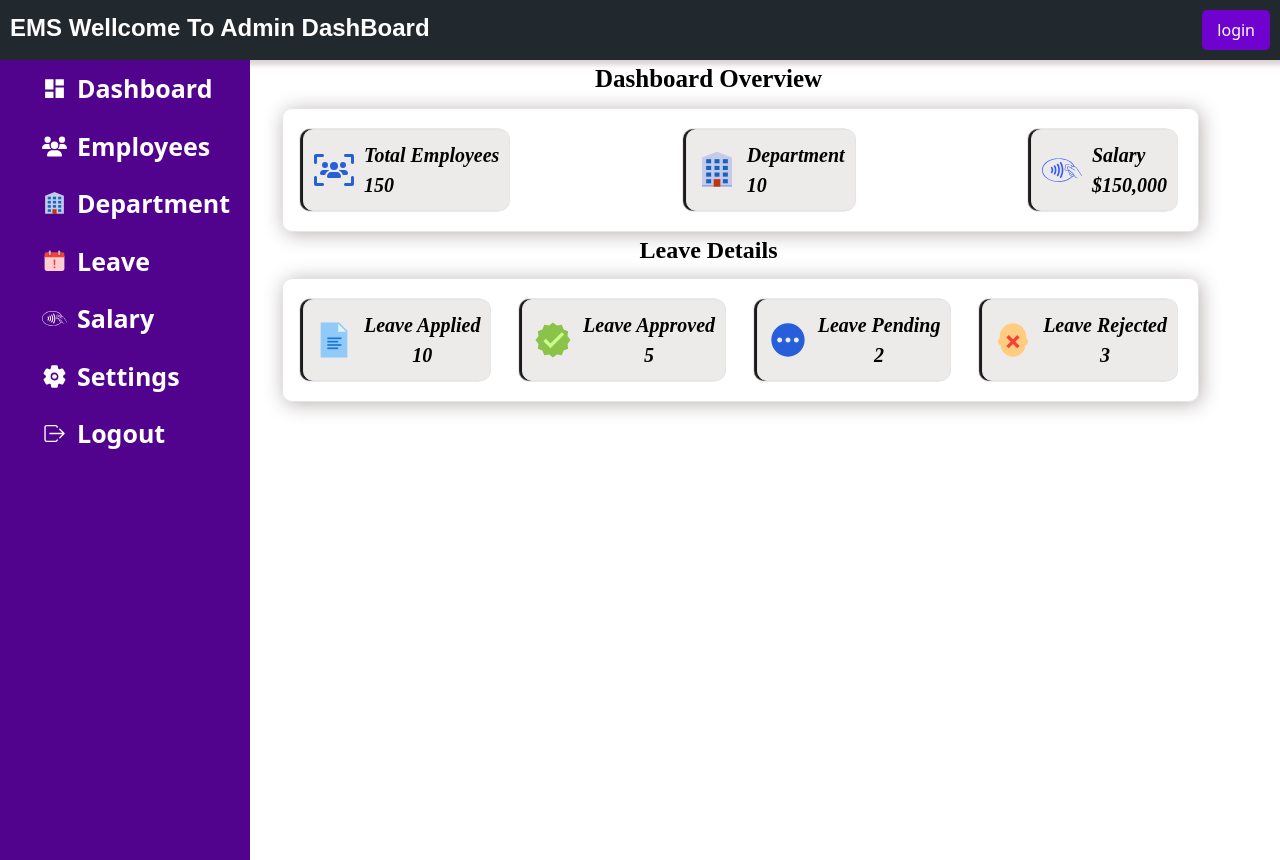
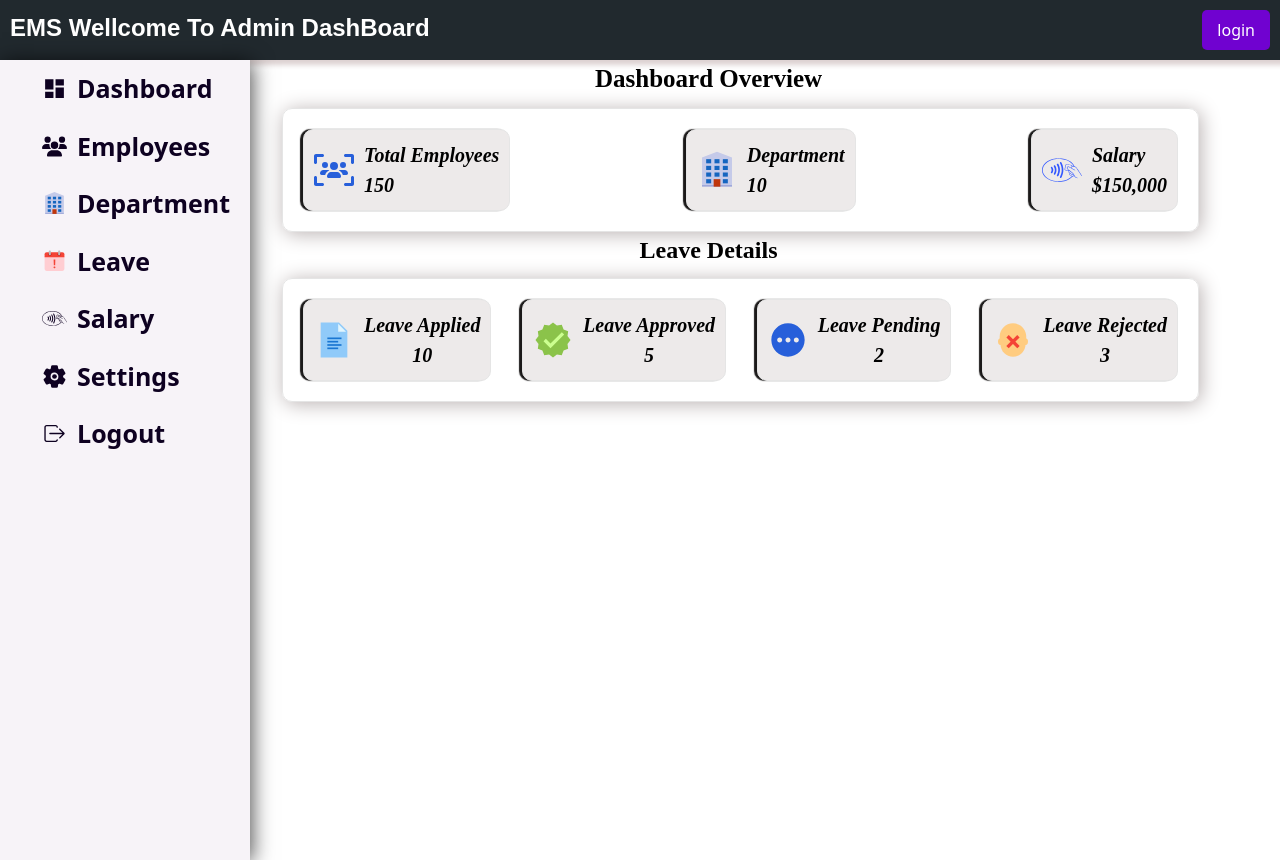
Before and after one commit to Dere-tesfa/EMSs, a React app in the folder frontend/: page / in a window 1280 px wide. Built offline with nearby package versions, Linux system fonts and the light colour scheme; the HTML template or start-up script is replaced by a standard one.

Commit message:
sidebar update bg and box shadow

```diff
--- a/frontend/src/Components/DashBoard/sidebar/AdminSider.css
+++ b/frontend/src/Components/DashBoard/sidebar/AdminSider.css
@@ -1,14 +1,15 @@
 .totaSiderBar{
     height: 100vh;
-    background: rgb(81, 3, 142);
+    background: rgb(247, 243, 248);
     width: 250px;
+    box-shadow: 2px 2px 20px rgba(0,0,0,0.7);
 }
 h2{
     display: flex;
     align-items: center;
     margin-left: 2rem;
     font-size: 25px;
-    color: rgb(254, 254, 254);
+    color: rgb(14, 1, 33);
     font-weight: 600;
     padding: 10px;
 }
```
